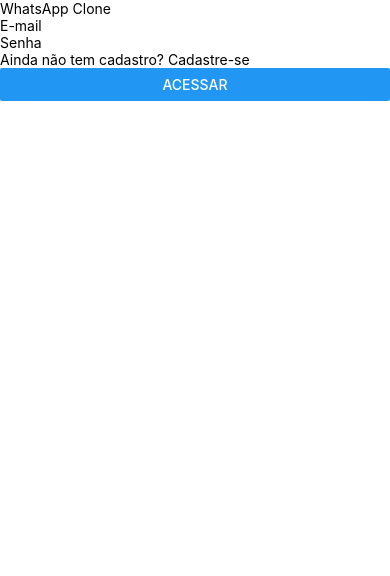
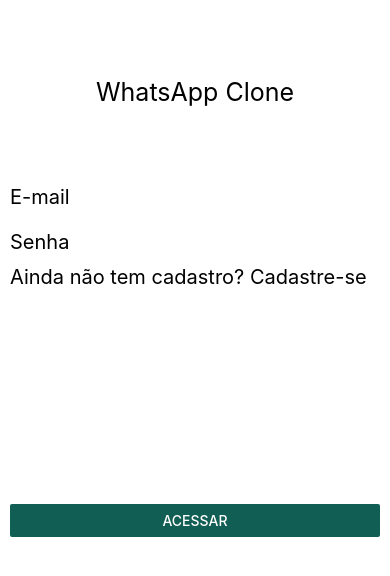
Before and after one commit to jeanjnap/React-Native-Whats-Clone, a React Native app: screen / in a window 390 px wide. Shown: the top 576 px of the page. Built offline with nearby package versions, Linux system fonts and the light colour scheme.

Commit message:
Criando o componente FormLogin parte 2
https://www.udemy.com/desenvolvedor-multiplataforma-androidios-com-react-e-redux/learn/v4/t/lecture/6852818?start=0

```diff
--- a/src/components/FormLogin.js
+++ b/src/components/FormLogin.js
@@ -2,17 +2,17 @@
 import { View, Text, TextInput, Button } from 'react-native';
 
 export default props => (
-    <View>
-        <View>
-            <Text>WhatsApp Clone</Text>
+    <View style={{ flex: 1, padding: 10 }}>
+        <View style={{ flex: 1, justifyContent: 'center', alignItems: 'center' }}>
+            <Text style={{ fontSize: 25 }}>WhatsApp Clone</Text>
         </View>
-        <View>
-            <TextInput placeholder='E-mail' />
-            <TextInput placeholder='Senha' />
-            <Text>Ainda não tem cadastro? Cadastre-se</Text>
+        <View style={{ flex: 2}}>
+            <TextInput style={{ fontSize: 20, height: 45 }} placeholder='E-mail' />
+            <TextInput style={{ fontSize: 20, height: 45 }} placeholder='Senha' />
+            <Text style={{ fontSize: 20 }}>Ainda não tem cadastro? Cadastre-se</Text>
         </View>
-        <View>
-            <Button title="Acessar" onPress={() => false} />
+        <View style={{ flex: 2}}>
+            <Button title="Acessar" color='#115E54' onPress={() => false} />
         </View>
     </View>
 );
```
